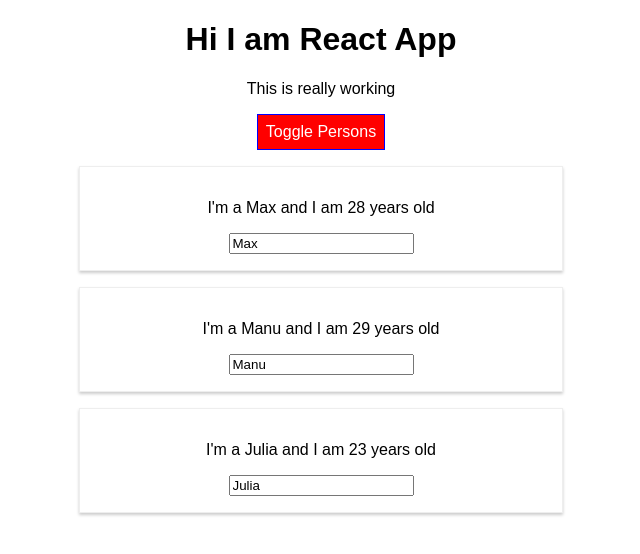
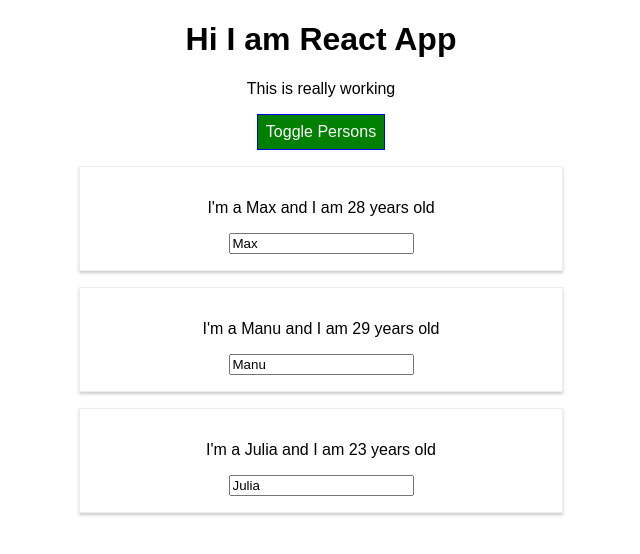
Before and after one commit to JuliaWinogrodzka/ReactJS-project, a React (Create React App) app in the folder react-project-app/: page / in a window 1280 px wide. Both pictures are taken after a click on the button "Toggle Persons". Shown: the top 554 px of the page, without its empty margins (319-959 px from the left). Built offline with nearby package versions, Linux system fonts and the light colour scheme.

Commit message:
removed styled components

```diff
--- a/react-project-app/src/App.css
+++ b/react-project-app/src/App.css
@@ -9,3 +9,17 @@
 .bold {
   font-weight: bold;
 }
+
+.button {
+  background-color: green;
+  color: white;
+  font: inherit;
+  border: 1px solid blue;
+  padding: 8px;
+  cursor: pointer;
+}
+
+.button:hover {
+  background-color: lightgreen;
+  color: black;
+}
--- a/react-project-app/src/App.js
+++ b/react-project-app/src/App.js
@@ -1,23 +1,8 @@
 import React, { useState } from 'react';
-import styled from 'styled-components';
 
 import './App.css';
 import Person from './Person/Person';
 
-const StyledButton = styled.button`
-  background-color: ${props => props.alt ? 'red' : 'green'};
-  color: white;
-  font: inherit;
-  border: 1px solid blue;
-  padding: 8px;
-  cursor: pointer;
-
-  &:hover {
-    background-color: ${props => props.alt ? 'salmon' : 'lightgreen'};
-    color: black;
-  }
-  };
-`;
 
 const App = props => {
 
@@ -62,19 +47,6 @@ const App = props => {
     setPersonsState( {persons: persons});
   };
 
-  // const style = {
-  //   backgroundColor: 'green',
-  //   color: 'white',
-  //   font: 'inherit',
-  //   border: '1px solid blue',
-  //   padding: '8px',
-  //   cursor: 'pointer',
-  //   ':hover': {
-  //     backgroundColor: 'lightgreen',
-  //     color: 'black'
-  //   }
-  // };
-
   const togglePersonsHandler = () => {
     setTogglePersons(prevToggle => !prevToggle);
   };
@@ -117,9 +89,9 @@ const App = props => {
     <div className="App">
       <h1>Hi I am React App</h1>
       <p className={classes.join(' ')}>This is really working</p>
-      <StyledButton alt={togglePersons} onClick={togglePersonsHandler}>
+      <button className={"button"} onClick={togglePersonsHandler}>
         Toggle Persons
-      </StyledButton>
+      </button>
       {/* in class Component: onClick={this.switchNameHandler.bind(this, "Maxymillian!!")} */}
       {persons}
     </div>
--- a/react-project-app/src/Person/Person.css
+++ b/react-project-app/src/Person/Person.css
@@ -1,6 +1,6 @@
-/* .Person {
+.Person {
     width: 60%;
-    margin: 16px;
+    margin: 16px auto;
     border: 1px solid #eee;
     box-shadow: 0px 2px 3px #ccc;
     padding: 16px;
@@ -11,4 +11,4 @@
     .Person {
         width: 450px;
     }
-} */
+}
--- a/react-project-app/src/Person/Person.js
+++ b/react-project-app/src/Person/Person.js
@@ -1,30 +1,15 @@
 import React from 'react';
-import styled from 'styled-components';
-// import './Person.css';
 
-const StyledDiv = styled.div`
-    width: 60%;
-    margin: 16px auto;
-    border: 1px solid #eee;
-    box-shadow: 0px 2px 3px #ccc;
-    padding: 16px;
-    text-align: center;
+import './Person.css';
 
-
-    @media (min-width: 500px) {
-        width: 450px;
-    }
-`
 
 const person = (props) => {
     return (
-        // <div className="Person" style={style}>
-
-        <StyledDiv>
+        <div className="Person">
             <p onClick={props.click}>I'm a {props.name} and I am {props.age} years old</p>
             <p>{props.children}</p>
             <input type="text" onChange={props.changed} value={props.name}/>
-        </StyledDiv>
+        </div>
     )
 };
 
```
Also changed, not shown: 1 other file (tests, documents, lock files or other folders).
